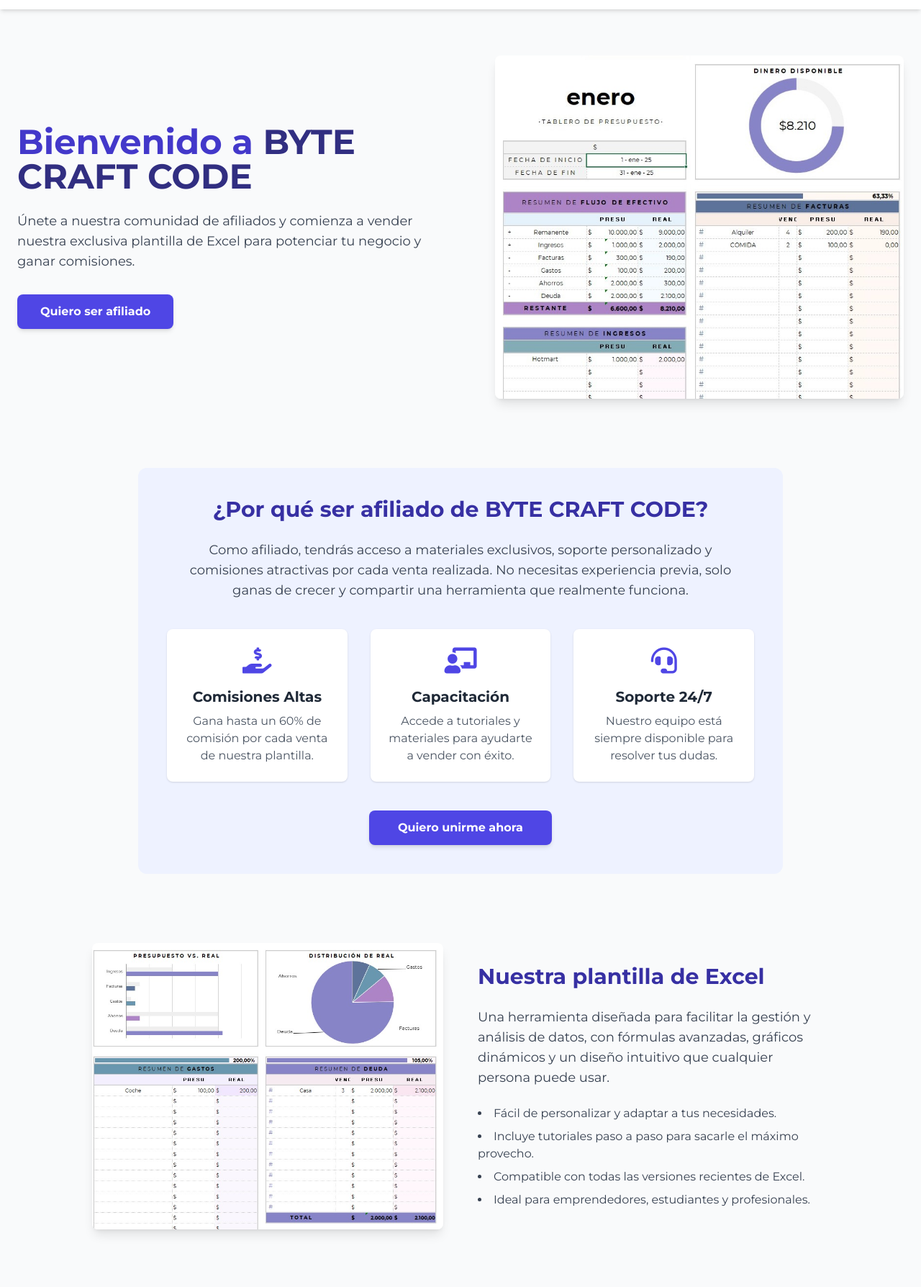
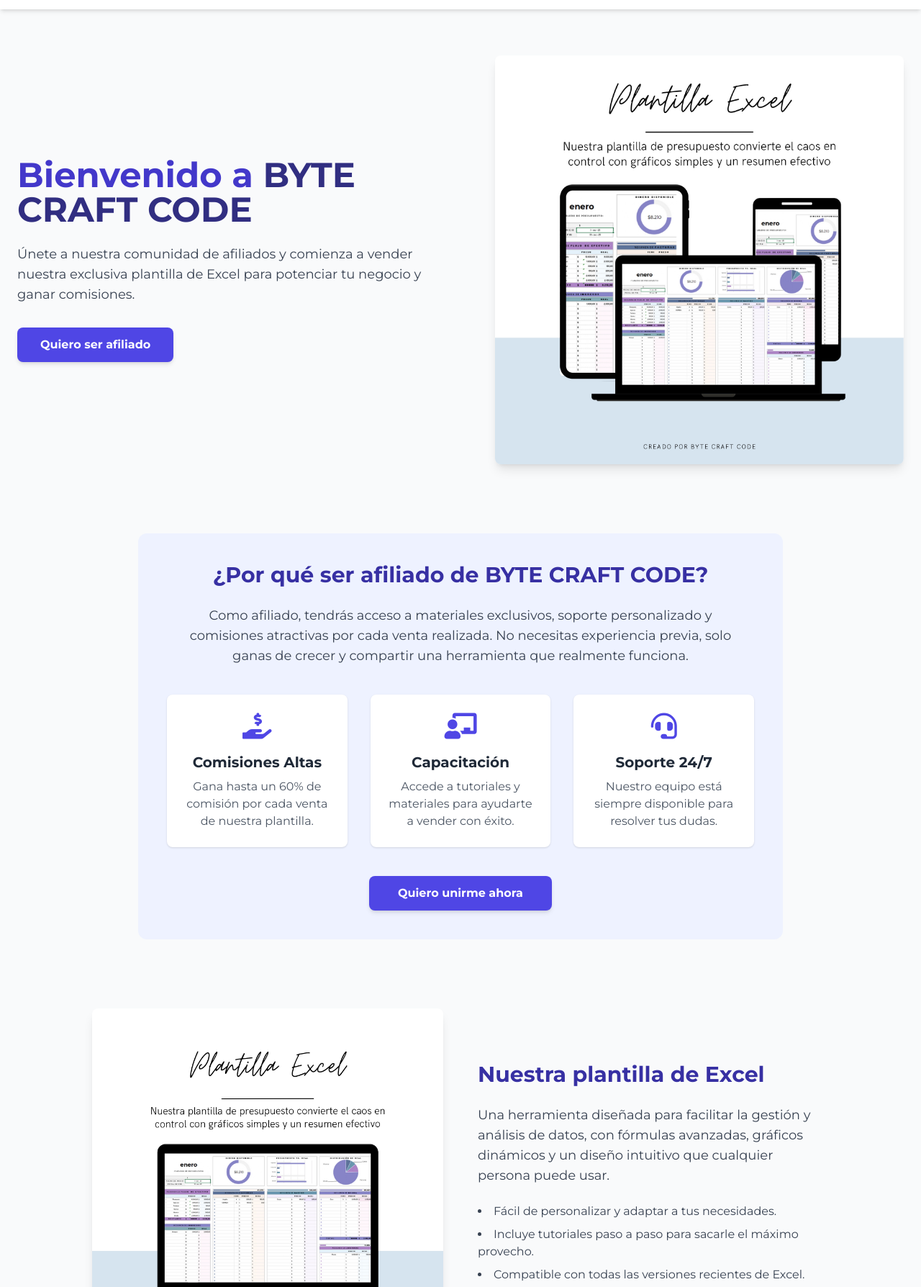
Before and after one commit to nayermollo/afiliados, a plain HTML site: page index.html in a window 1280 px wide. Shown: the part 67-1855 px from the top of the page at 72% size. Drawn offline with nearby package versions, Linux system fonts and the light colour scheme.

Commit message:
Update index.html

```diff
--- a/index.html
+++ b/index.html
@@ -77,7 +77,7 @@
      </a>
     </div>
     <div class="md:w-1/2">
-      <img alt="Persona joven trabajando en computadora portátil con una plantilla de Excel visible en la pantalla, ambiente moderno y luminoso" class="rounded-lg shadow-lg mx-auto" height="400" src="dash1.jpg" width="600"/>
+      <img alt="Persona joven trabajando en computadora portátil con una plantilla de Excel visible en la pantalla, ambiente moderno y luminoso" class="rounded-lg shadow-lg mx-auto" height="400" src="mockup1.jpg" width="600"/>
     </div>
     </div>
    </section>
@@ -129,7 +129,7 @@
    </section>
    <section class="mt-24 max-w-5xl mx-auto flex flex-col md:flex-row items-center gap-12" id="plantilla">
     <div class="md:w-1/2">
-     <img alt="Captura de pantalla de plantilla de Excel con gráficos coloridos, tablas y fórmulas visibles, diseño profesional y moderno" class="rounded-lg shadow-lg mx-auto" height="350" src="dash2.jpg" width="500"/>
+     <img alt="Captura de pantalla de plantilla de Excel con gráficos coloridos, tablas y fórmulas visibles, diseño profesional y moderno" class="rounded-lg shadow-lg mx-auto" height="350" src="mockup2.jpg" width="500"/>
     </div>
     <div class="md:w-1/2">
      <h3 class="text-3xl font-bold text-indigo-800 mb-6">
```
